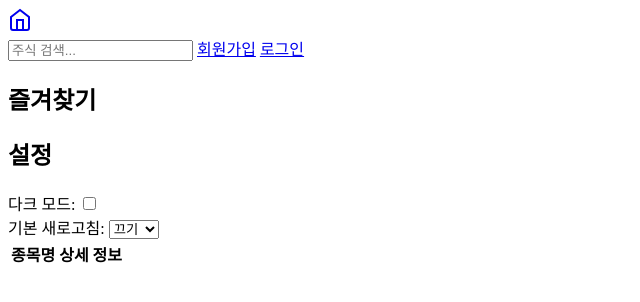
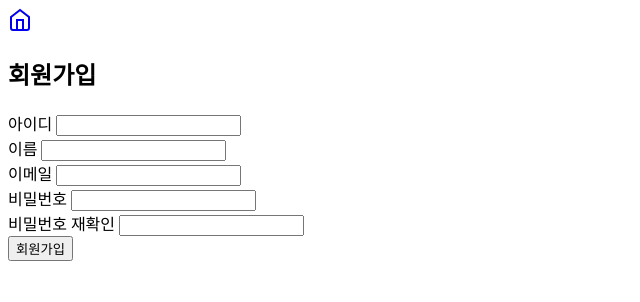
Before and after one commit to KOlizer/2025_capston, a plain HTML site: page front/jimin/signup.html in a window 1280 px wide. Shown: the whole page, without its empty margins (0-640 px from the left). Drawn offline with Linux system fonts and the light colour scheme; some packages are replaced by stand-ins of ours; a script that the page names is missing.

Commit message:
Update signup.html

```diff
--- a/front/jimin/signup.html
+++ b/front/jimin/signup.html
@@ -3,71 +3,47 @@
 <head>
   <meta charset="UTF-8">
   <meta name="viewport" content="width=device-width, initial-scale=1.0">
-    <title>Stockify</title>
-    <link rel="stylesheet" href="/static/css/styles3.css">
+  <title>Stockify - 회원가입</title>
+  <link rel="stylesheet" href="/static/css/styles.css">
   <script src="https://cdn.jsdelivr.net/npm/sweetalert2@11"></script>
 </head>
 <body>
 <header>
   <div class="left-section">
-        <a href="index.html" class="home-icon" title="홈으로 이동">
+    <a href="../templates/index.html" class="home-icon" title="홈으로 이동">
       <svg width="24" height="24" viewBox="0 0 24 24" fill="none" stroke="currentColor" stroke-width="2">
         <path d="M3 9l9-7 9 7v11a2 2 0 0 1-2 2H5a2 2 0 0 1-2-2z"></path>
         <polyline points="9 22 9 12 15 12 15 22"></polyline>
       </svg>
     </a>
-        <button id="menu-toggle" class="menu-icon" style="display: none;" title="즐겨찾기 메뉴">
-            <svg class="favorite-icon" width="24" height="24" viewBox="0 0 24 24" stroke="currentColor" stroke-width="2">
-                <path d="M17 3H7a2 2 0 0 0-2 2v16l7-5 7 5V5a2 2 0 0 0-2-2z"/>
-            </svg>
-        </button>
-    </div>
-    <div class="right-section">
-        <input type="text" id="search-bar" placeholder="주식 검색..." onkeypress="handleSearchKeypress(event)">
-        <a href="signup.html" class="btn signup-btn" id="signup-btn">회원가입</a>
-        <a href="login.html" class="btn login-btn" id="login-btn">로그인</a>
-        <button class="btn logout-btn" id="logout-btn" style="display: none;" onclick="logout()">로그아웃</button>
-        <button id="settings-toggle" class="menu-icon" style="display: none;" title="설정">
-            <svg xmlns="http://www.w3.org/2000/svg" viewBox="0 0 24 24" fill="none" class="menu-icon-svg">
-                <path fill-rule="evenodd" clip-rule="evenodd" d="M13.8 3h-3.6v2.027c-.66.17-1.285.431-1.858.77L6.91 4.363 4.363 6.91l1.434 1.433a7.157 7.157 0 00-.77 1.858H3v3.6h2.027c.17.66.431 1.285.77 1.858L4.363 17.09l2.546 2.546 1.433-1.434c.573.339 1.197.6 1.858.77V21h3.6v-2.027a7.157 7.157 0 001.858-.77l1.433 1.434 2.546-2.546-1.434-1.434a7.16 7.16 0 00.77-1.857H21v-3.6h-2.027a7.158 7.158 0 00-.77-1.858l1.434-1.433-2.546-2.546-1.434 1.434a7.156 7.156 0 00-1.857-.77V3zm-4.5 9a2.7 2.7 0 115.4 0 2.7 2.7 0 01-5.4 0z" fill="currentColor"/>
-            </svg>
-        </button>
   </div>
 </header>
-<aside id="sidebar">
-    <h2>즐겨찾기</h2>
-    <ul id="favorites-list"></ul>
-</aside>
-<aside id="settings-sidebar">
-    <h2>설정</h2>
-    <div class="settings-item">
-        <label for="theme-toggle">다크 모드:</label>
-        <label class="theme-toggle">
-            <input type="checkbox" id="theme-toggle" onchange="toggleTheme()">
-            <span class="slider"></span>
-        </label>
+<main>
+  <form id="signup-form" class="signup-form">
+    <h2>회원가입</h2>
+    <div class="form-group">
+      <label for="user-id">아이디</label>
+      <input type="text" id="user-id" name="user_id" required>
     </div>
-    <div class="settings-item">
-        <label for="default-refresh-interval">기본 새로고침:</label>
-        <select id="default-refresh-interval" onchange="setDefaultRefreshInterval()">
-            <option value="10">10초</option>
-            <option value="30">30초</option>
-            <option value="60">1분</option>
-            <option value="0" selected>끄기</option>
-        </select>
+    <div class="form-group">
+      <label for="user-name">이름</label>
+      <input type="text" id="user-name" name="user_name" required>
     </div>
-</aside>
-<main>
-    <table class="stock-table">
-        <thead>
-        <tr>
-            <th>종목명</th>
-            <th>상세 정보</th>
-        </tr>
-        </thead>
-        <tbody id="search-results"></tbody>
-    </table>
+    <div class="form-group">
+      <label for="user-email">이메일</label>
+      <input type="email" id="user-email" name="user_email" required>
+    </div>
+    <div class="form-group">
+      <label for="password">비밀번호</label>
+      <input type="password" id="password" name="user_password" required>
+    </div>
+    <div class="form-group">
+      <label for="password-confirm">비밀번호 재확인</label>
+      <input type="password" id="password-confirm" required>
+    </div>
+    <button type="submit" class="btn submit-btn">회원가입</button>
+  </form>
 </main>
-<script src="/static/js/search.js"></script>
+<script src="/static/js/signup.js"></script>
 </body>
 </html>
```
Lines whose indentation alone changed are shown as unchanged.
